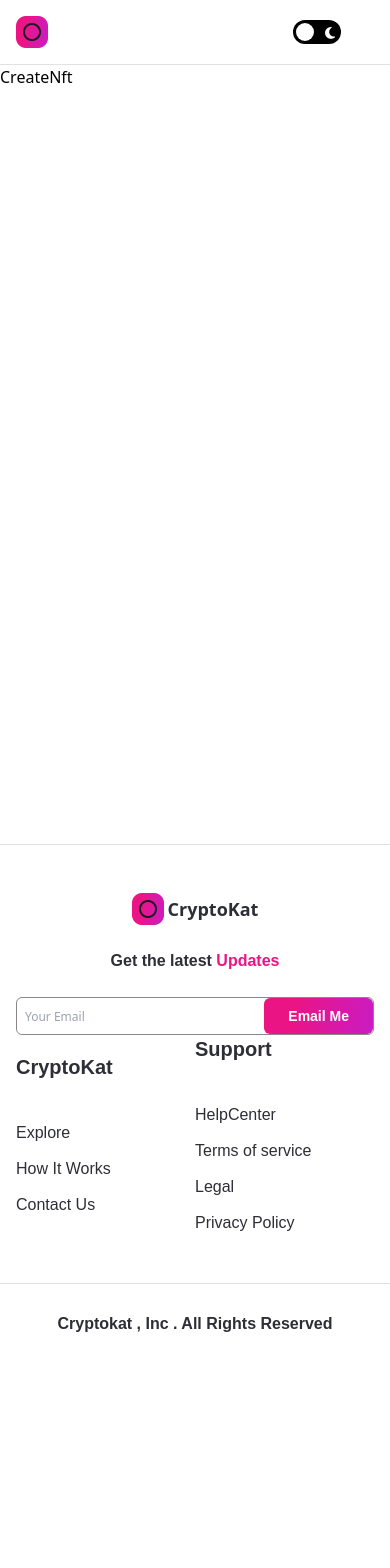
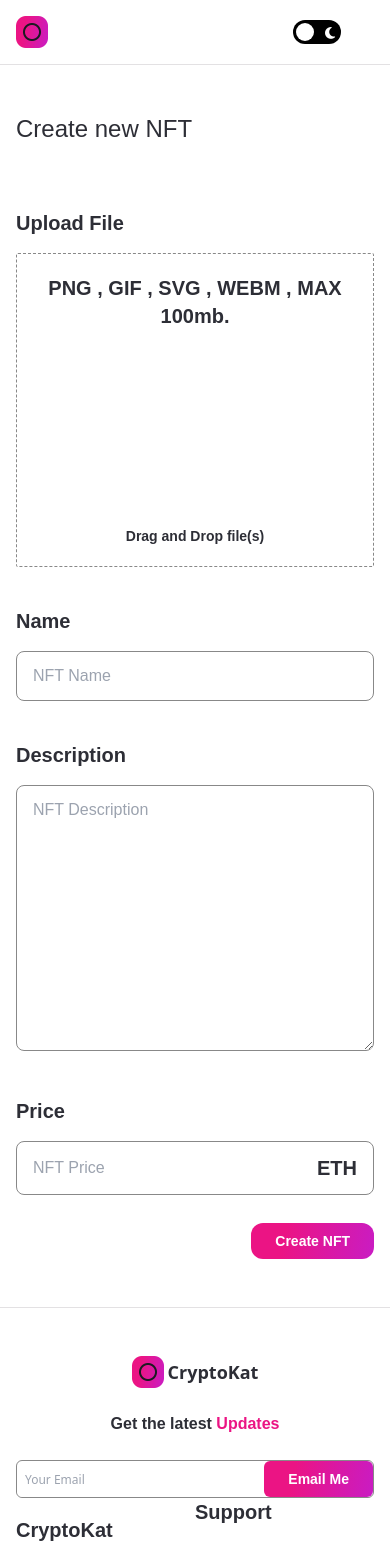
Before and after one commit to 12haa/Cryptoket, a Next.js app: page /create-nft in a window 390 px wide. Shown: the top 1568 px of the page. Before the commit the page ends 1408 px from the top, so only its background shows below. Built offline with nearby package versions, Linux system fonts and the light colour scheme; a web font is replaced by a local one.

Commit message:
Complete Forms in create-nft

```diff
--- /dev/null
+++ b/app/componets/Input.tsx
@@ -0,0 +1,39 @@
+import React from "react";
+
+const Input = ({ inputType, title, placeholder, handleClick }) => {
+  return (
+    <div className="mt-10 w-full">
+      <p className="font-poppins dark:text-white text-nft-black-1 font-semibold text-xl">
+        {title}
+      </p>
+      {inputType === "number" ? (
+        <div className="dark:bg-nft-black-1 bg-white border dark:border-nft-black-1 border-nft-gray-2 rounded-lg w-full outline-none font-poppins dark:text-white text-nft-gray-2 text-base mt-4 px-4 py-3 flexBetween flex-row">
+          <input
+            type="number"
+            className="flex w-full dark:bg-nft-black-1 bg-white outline-none "
+            placeholder={placeholder}
+            onChange={handleClick}
+          />
+          <p className="font-poppins dark:text-white text-nft-black-1 font-semibold text-xl">
+            ETH
+          </p>
+        </div>
+      ) : inputType === "textarea" ? (
+        <textarea
+          rows={10}
+          className="dark:bg-nft-black-1 bg-white border dark:border-nft-black-1 border-nft-gray-2 rounded-lg w-full outline-none font-poppins dark:text-white text-nft-gray-2 text-base mt-4 px-4 py-3"
+          placeholder={placeholder}
+          onChange={handleClick}
+        />
+      ) : (
+        <input
+          className="dark:bg-nft-black-1 bg-white border dark:border-nft-black-1 border-nft-gray-2 rounded-lg w-full outline-none font-poppins dark:text-white text-nft-gray-2 text-base mt-4 px-4 py-3"
+          placeholder={placeholder}
+          onChange={handleClick}
+        />
+      )}
+    </div>
+  );
+};
+
+export default Input;
--- a/app/componets/NftCard.tsx
+++ b/app/componets/NftCard.tsx
@@ -4,7 +4,7 @@
 import images from "../assets";
 const NftCard = ({ nft }) => {
   return (
-    <Link href={{ pathname: "/nft-details", query: { nft } }}>
+    <Link href={{ pathname: "/nft-details", query:  nft }}>
       <div className="flex-1 min-w-215 max-w-max xs:max-w-none sm:w-full sm:min-w-155 minmd:min-w-256 minlg:min-w-327 dark:bg-nft-black-3 bg-white rounded-2xl p-4 m-4 minlg:m-8 sm:my-2 sm:mx-2 cursor-pointer shadow-md ">
         <div className="relative w-full h-52 sm:h-36 xs:h-56 minmd:h-60 minlg:h-300 rounded-2xl overflow-hidden">
           <Image
--- a/app/componets/index.js
+++ b/app/componets/index.js
@@ -4,6 +4,7 @@
 import Banner from "./Banner";
 import CreatorCard from './CreatorCard'
 import NftCard from './NftCard'
+import Input from './Input'
 
 
-export { Navbar, Footer, Button, NftCard, Banner, CreatorCard };
+export { Navbar, Footer, Button, NftCard, Banner, CreatorCard , Input };
--- a/app/create-nft/page.tsx
+++ b/app/create-nft/page.tsx
@@ -1,7 +1,113 @@
+"use client";
 import React from "react";
+import { useState, useMemo, useCallback, useContext } from "react";
+import { useRouter } from "next/navigation";
+import { useDropzone } from "react-dropzone";
+import Image from "next/image";
+import { useTheme } from "next-themes";
+import { Button, Input } from "../componets";
+import images from "../assets";
 
 const CreateNft = () => {
-  return <div>CreateNft</div>;
+  const { theme } = useTheme();
+  const [fileUrl, setFileUrl] = useState(null);
+  const onDrop = useCallback(() => {
+    //Upload image to blockchain
+  }, []);
+  const {
+    getRootProps,
+    getInputProps,
+    isDragActive,
+    isDragAccept,
+    isDragReject,
+  } = useDropzone({
+    onDrop: onDrop,
+    accept: {
+      "image/*": [".jpeg", ".jpg", ".png"],
+    },
+    maxSize: 500000,
+  });
+  const fileStyle = useMemo(
+    () =>
+      `dark:bg-nft-black-1 bg-white border dark:border-white border-nft-gray-2 flex flex-col items-center  p-5 rounded-sm border-dashed
+      ${isDragActive} && "border-file-active'
+      ${isDragAccept} && "border-file-accept'
+      ${isDragReject} && "border-file-reject'
+
+    `,
+
+    [isDragAccept, isDragActive, isDragReject]
+  );
+  return (
+    <div className="flex justify-center sm:px-4 p-12 ">
+      <div className="w-3/5 md:w-full ">
+        <h1 className=" font-poppins dark:text-white text-nft-black-1 text-2xl minlg:text-4xl text-semibold ml-4 xs:ml-0 ">
+          Create new NFT
+        </h1>
+        <div className="mt-16 ">
+          <p className="font-poppins dark:text-white text-nft-black-1 font-semibold text-xl">
+            Upload File
+          </p>
+          <div className="mt-4">
+            {" "}
+            <div {...getRootProps()} className={fileStyle}>
+              <input {...getInputProps()} />
+              <div className="flexCenter flex-col text-center ">
+                <p className="font-poppins dark:text-white text-nft-black-1 font-semibold text-xl">
+                  PNG , GIF , SVG , WEBM , MAX 100mb.
+                </p>
+                <div className="my-12 w-full flex justify-center items-center ">
+                  <Image
+                    src={images.upload}
+                    alt="upload"
+                    width={100}
+                    height={100}
+                    objectFit="contain"
+                    // className={theme === "light" && "filter invert"}
+                  />
+                </div>
+                <p className="font-poppins dark:text-white text-nft-black-1 font-semibold text-sm">
+                  Drag and Drop file(s)
+                </p>
+              </div>
+            </div>
+            {fileUrl && (
+              <aside>
+                <div>
+                  <Image src={fileUrl} alt="asset_file" />
+                </div>
+              </aside>
+            )}
+          </div>
+        </div>
+        <Input
+          inputType="input"
+          title="Name"
+          placeholder="NFT Name"
+          handleClick={() => {}}
+        />
+        <Input
+          inputType="textarea"
+          title="Description"
+          placeholder="NFT Description"
+          handleClick={() => {}}
+        />
+        <Input
+          inputType="number"
+          title="Price"
+          placeholder="NFT Price"
+          handleClick={() => {}}
+        />
+        <div className="mt-7 w-full flex justify-end ">
+          <Button
+            btnName="Create NFT"
+            classStyles="rounded-xl"
+            handleClick={() => {}}
+          />
+        </div>
+      </div>
+    </div>
+  );
 };
 
 export default CreateNft;
```
